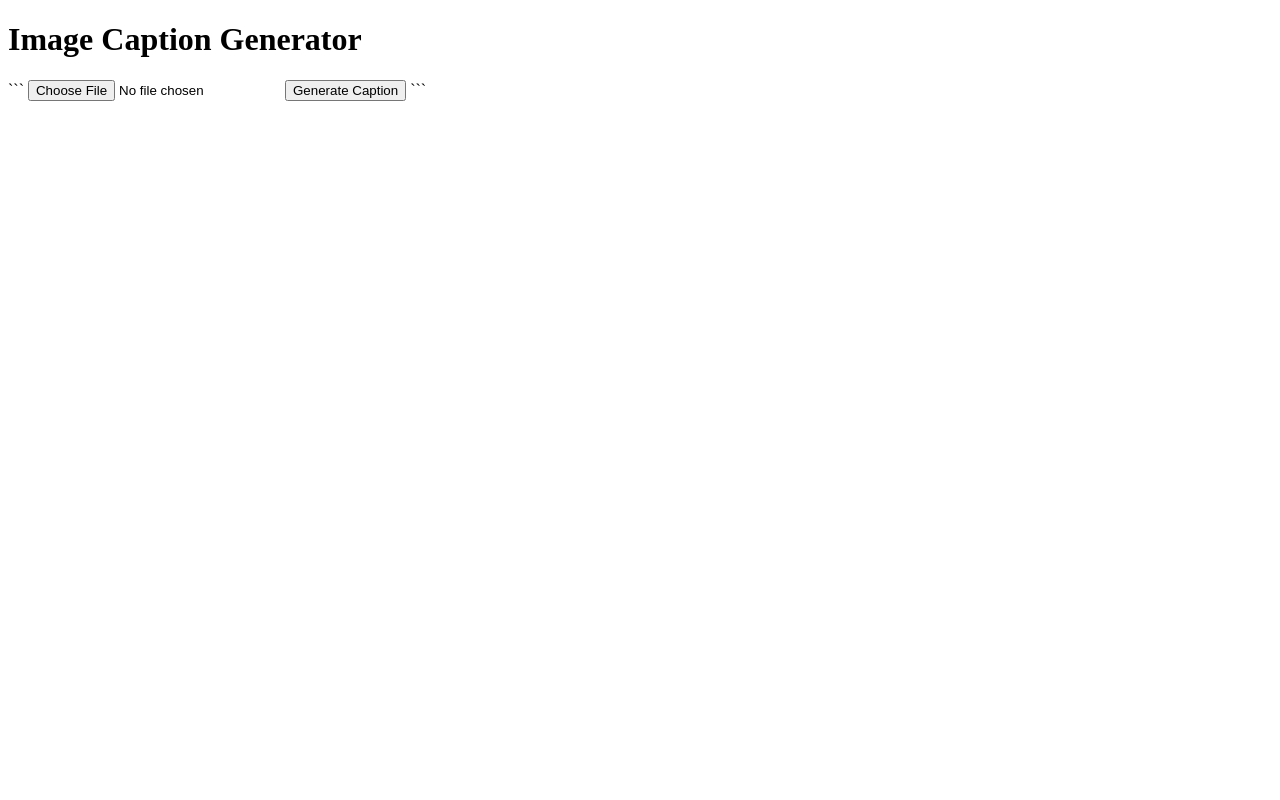
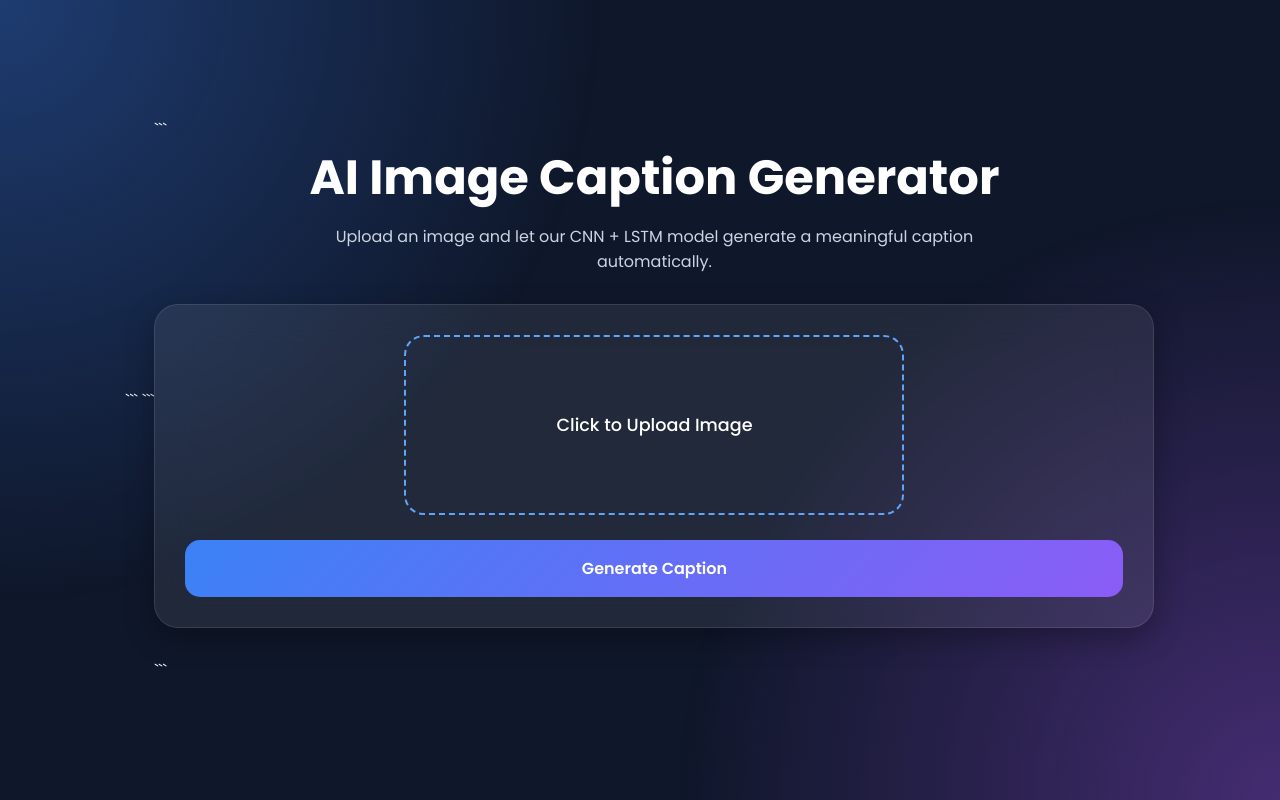
Before and after one commit to seema-2211/cantilever-, a Flask app: page / in a window 1280 px wide. Run offline with Flask 3, Linux system fonts and the light colour scheme; parts of the project's set-up code (start-up, migrations or seed data) failed here and were passed over.

Commit message:
Add professional UI

````diff
--- /dev/null
+++ b/static/style.css
@@ -0,0 +1,210 @@
+*{
+    margin:0;
+    padding:0;
+    box-sizing:border-box;
+    font-family:'Poppins',sans-serif;
+    }
+
+    body{
+    min-height:100vh;
+    display:flex;
+    justify-content:center;
+    align-items:center;
+    padding:40px;
+    background:#0f172a;
+    color:white;
+    overflow-x:hidden;
+    }
+
+    .background{
+    position:fixed;
+    inset:0;
+    background:
+    radial-gradient(circle at top left,
+    rgba(59,130,246,.35),
+    transparent 40%),
+
+
+        radial-gradient(circle at bottom right,
+        rgba(168,85,247,.35),
+        transparent 40%);
+    z-index:-1;
+
+
+    }
+
+    .container{
+    width:100%;
+    max-width:1000px;
+    }
+
+    .hero{
+    text-align:center;
+    margin-bottom:30px;
+    }
+
+    .hero h1{
+    font-size:3rem;
+    font-weight:700;
+    margin-bottom:10px;
+    }
+
+    .hero p{
+    color:#cbd5e1;
+    max-width:700px;
+    margin:auto;
+    }
+
+    .card,
+    .result-card{
+    background:rgba(255,255,255,0.08);
+    backdrop-filter:blur(20px);
+    border:1px solid rgba(255,255,255,0.1);
+    border-radius:24px;
+    padding:30px;
+    margin-bottom:30px;
+    box-shadow:
+    0 10px 30px rgba(0,0,0,0.3);
+    }
+
+    .upload-section{
+    display:flex;
+    justify-content:center;
+    }
+
+    .upload-box{
+    width:100%;
+    max-width:500px;
+    height:180px;
+
+
+    border:2px dashed #60a5fa;
+
+    border-radius:20px;
+
+    display:flex;
+    justify-content:center;
+    align-items:center;
+
+    cursor:pointer;
+
+    transition:.3s;
+
+
+    }
+
+    .upload-box:hover{
+    background:rgba(255,255,255,.05);
+    }
+
+    .upload-box span{
+    font-size:1.1rem;
+    font-weight:500;
+    }
+
+    .upload-box input{
+    display:none;
+    }
+
+    .generate-btn{
+    width:100%;
+    margin-top:25px;
+    border:none;
+    padding:16px;
+    border-radius:15px;
+
+
+    background:
+    linear-gradient(
+    135deg,
+    #3b82f6,
+    #8b5cf6);
+
+    color:white;
+
+    font-size:1rem;
+    font-weight:600;
+
+    cursor:pointer;
+
+    transition:.3s;
+
+
+    }
+
+    .generate-btn:hover{
+    transform:translateY(-2px);
+    }
+
+    .result-card h2{
+    margin-bottom:15px;
+    }
+
+    .preview-image{
+    width:100%;
+    max-height:500px;
+
+
+    object-fit:contain;
+
+    border-radius:18px;
+
+    margin-bottom:25px;
+
+
+    }
+
+    .caption-box{
+    background:#111827;
+    border:1px solid #334155;
+
+    border-radius:15px;
+
+    padding:20px;
+
+    line-height:1.8;
+
+    color:#e2e8f0;
+
+    margin-bottom:20px;
+
+    }
+
+    .copy-btn{
+    width:100%;
+    border:none;
+    padding:14px;
+
+
+    border-radius:15px;
+
+    background:#10b981;
+
+    color:white;
+
+    font-size:1rem;
+
+    cursor:pointer;
+
+    transition:.3s;
+
+    }
+
+    .copy-btn:hover{
+    transform:translateY(-2px);
+    }
+
+    @media(max-width:768px){
+
+
+    .hero h1{
+        font-size:2rem;
+    }
+
+    .card,
+    .result-card{
+        padding:20px;
+    }
+
+
+    }
--- a/templates/index.html
+++ b/templates/index.html
@@ -1,40 +1,121 @@
 <!DOCTYPE html>
 
-<html>
+<html lang="en">
 <head>
-    <title>Image Captioning</title>
+    <meta charset="UTF-8">
+    <meta name="viewport" content="width=device-width, initial-scale=1.0">
+    <title>AI Image Caption Generator</title>
+
+```
+<link rel="stylesheet"
+      href="{{ url_for('static', filename='style.css') }}">
+
+<link rel="preconnect" href="https://fonts.googleapis.com">
+<link rel="preconnect" href="https://fonts.gstatic.com" crossorigin>
+<link href="https://fonts.googleapis.com/css2?family=Poppins:wght@300;400;500;600;700&display=swap"
+      rel="stylesheet">
+```
+
 </head>
+
 <body>
 
-<h1>Image Caption Generator</h1>
+<div class="background"></div>
 
-<form method="POST" enctype="multipart/form-data">
+<div class="container">
 
 ```
-<input type="file" name="image" required>
+<div class="hero">
 
-<button type="submit">
-    Generate Caption
-</button>
-```
+    <h1>AI Image Caption Generator</h1>
 
-</form>
+    <p>
+        Upload an image and let our CNN + LSTM model
+        generate a meaningful caption automatically.
+    </p>
+
+</div>
+
+<div class="card">
+
+    <form method="POST"
+          enctype="multipart/form-data">
+
+        <div class="upload-section">
+
+            <label class="upload-box">
+
+                <input type="file"
+                       name="image"
+                       accept="image/*"
+                       required>
+
+                <span>
+                    Click to Upload Image
+                </span>
+
+            </label>
+
+        </div>
+
+        <button type="submit"
+                class="generate-btn">
+
+            Generate Caption
+
+        </button>
+
+    </form>
+
+</div>
 
 {% if image_path %}
 
-<img
-src="/{{ image_path }}"
-width="400">
+<div class="result-card">
+
+    <h2>Uploaded Image</h2>
+
+    <img src="{{ image_path }}"
+         alt="Uploaded Image"
+         class="preview-image">
+
+    <h2>Generated Caption</h2>
+
+    <div class="caption-box">
+
+        {{ caption }}
+
+    </div>
+
+    <button
+        class="copy-btn"
+        onclick="copyCaption()">
+
+        Copy Caption
+
+    </button>
+
+</div>
 
 {% endif %}
+```
 
-{% if caption %}
+</div>
 
-<h2>Caption:</h2>
+<script>
 
-<p>{{ caption }}</p>
+function copyCaption() {
 
-{% endif %}
+    const caption =
+        document.querySelector(".caption-box").innerText;
+
+    navigator.clipboard.writeText(caption);
+
+    alert("Caption copied!");
+
+}
+
+</script>
 
 </body>
 </html>
````
Also changed, not shown: 1 other file.
